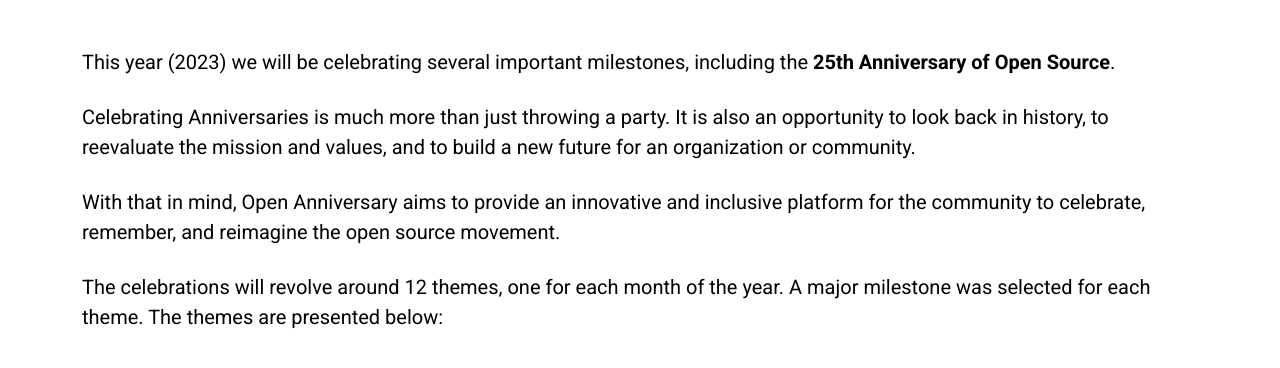
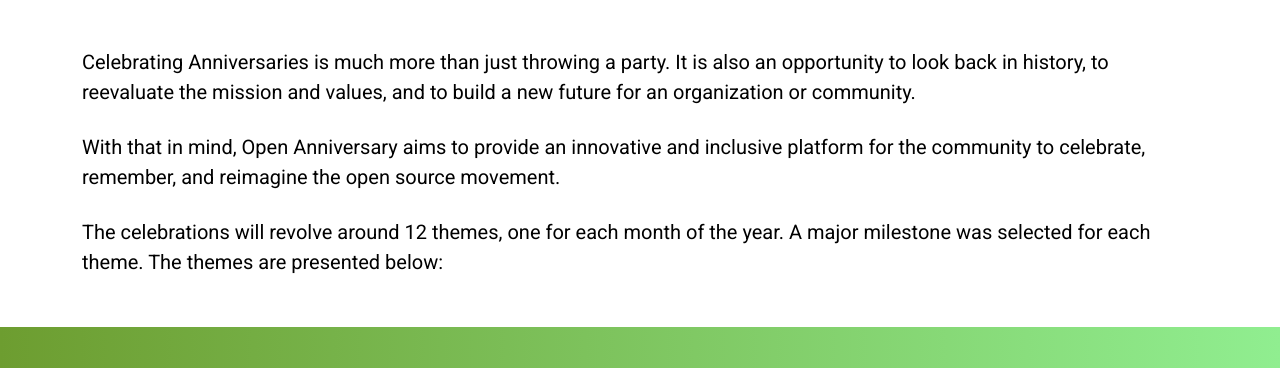
Before and after one commit to nickvidal/anniv, a plain HTML site: page index.html in a window 1280 px wide. Shown: the part 432-800 px from the top of the page. Drawn offline with nearby package versions, Linux system fonts and the light colour scheme.

Commit message:
docs: update index
Signed-off-by: Nick Vidal <nick@profian.com>

```diff
--- a/index.html
+++ b/index.html
@@ -91,10 +91,6 @@
         <h1>Open Anniversary</h1>
       </div>
       <div class="container">
-        <p>
-          This year (2023) we will be celebrating several important milestones,
-          including the <b>25th Anniversary of Open Source</b>.
-        </p>
         <p>
           Celebrating Anniversaries is much more than just throwing a party. It
           is also an opportunity to look back in history, to reevaluate the
```
